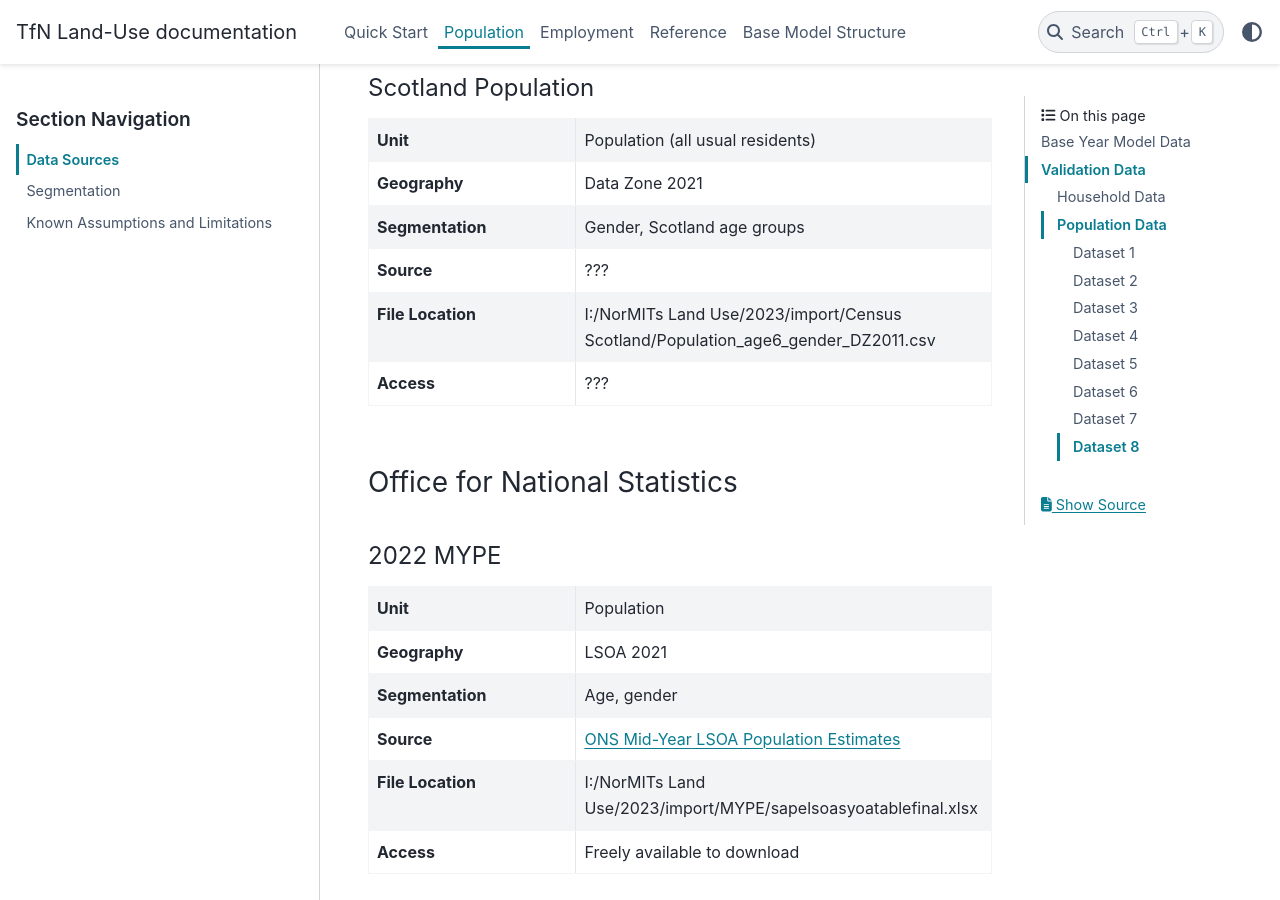
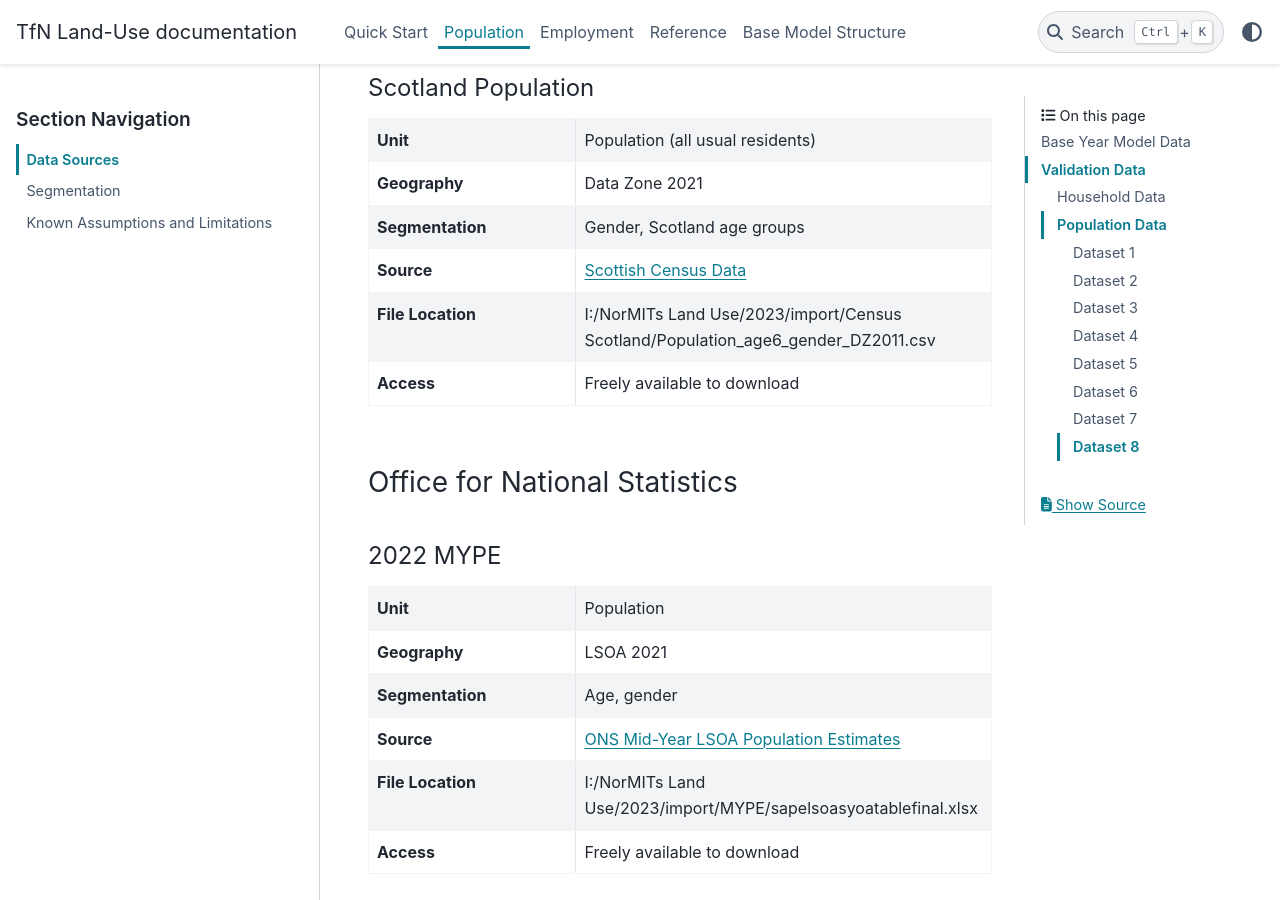
Before and after one commit to asongtoruin/Land-Use, a Sphinx documentation site: the page built from docs/population/data_sources.rst, in a window 1280 px wide and 900 px high, scrolled down 5187 px. Built offline with Sphinx 7.4.7 and the PyData theme 0.15.4, drawn with Linux system fonts in a browser that asks for light colours.

Commit message:
Updated scottish census access requirements

```diff
--- a/docs/population/data_sources.rst
+++ b/docs/population/data_sources.rst
@@ -267,11 +267,11 @@ Scotland Population
    * - Segmentation
      - Gender, Scotland age groups
    * - Source
-     - ???
+     - `Scottish Census Data <https://www.scotlandscensus.gov.uk/search-the-census#/location/topics/list?search=population>`_
    * - File Location
      - I:/NorMITs Land Use/2023/import/Census Scotland/Population_age6_gender_DZ2011.csv
    * - Access
-     - ???
+     - Freely available to download
 
 Office for National Statistics
 ==============================
```
